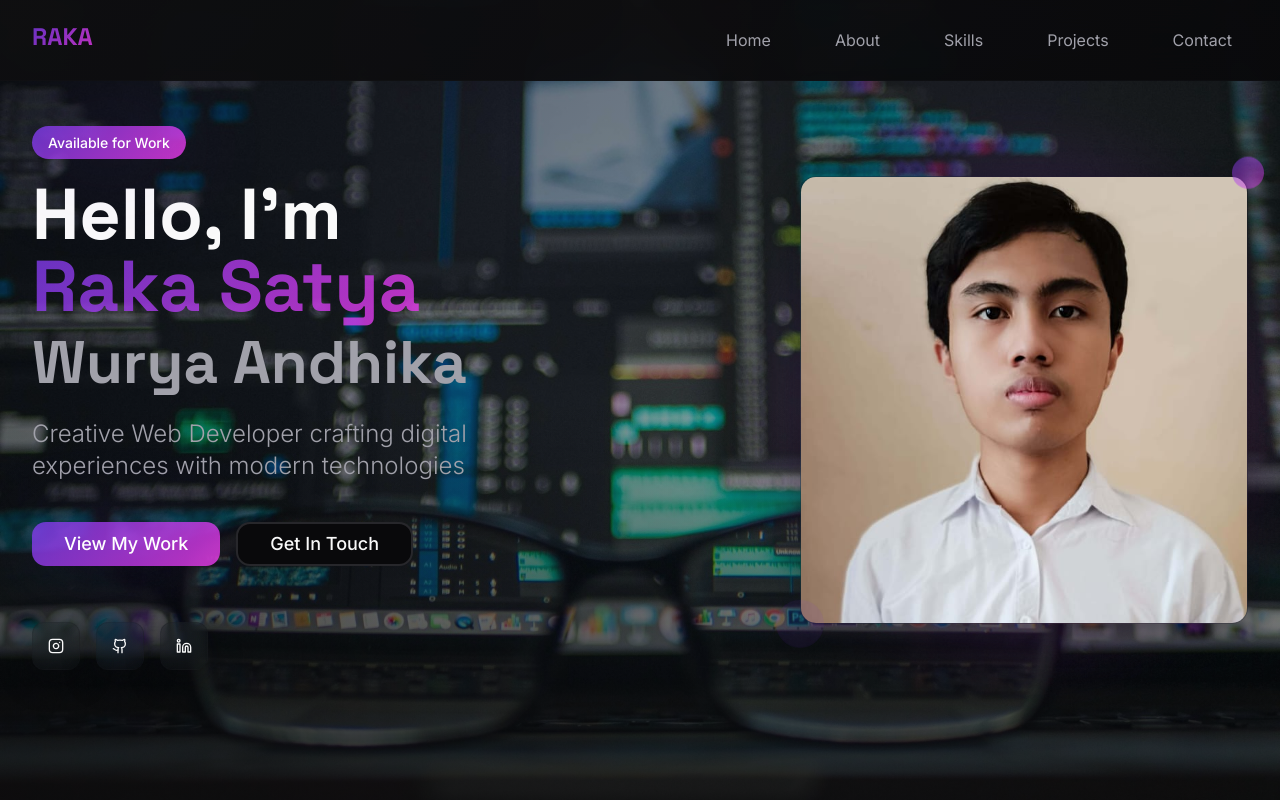
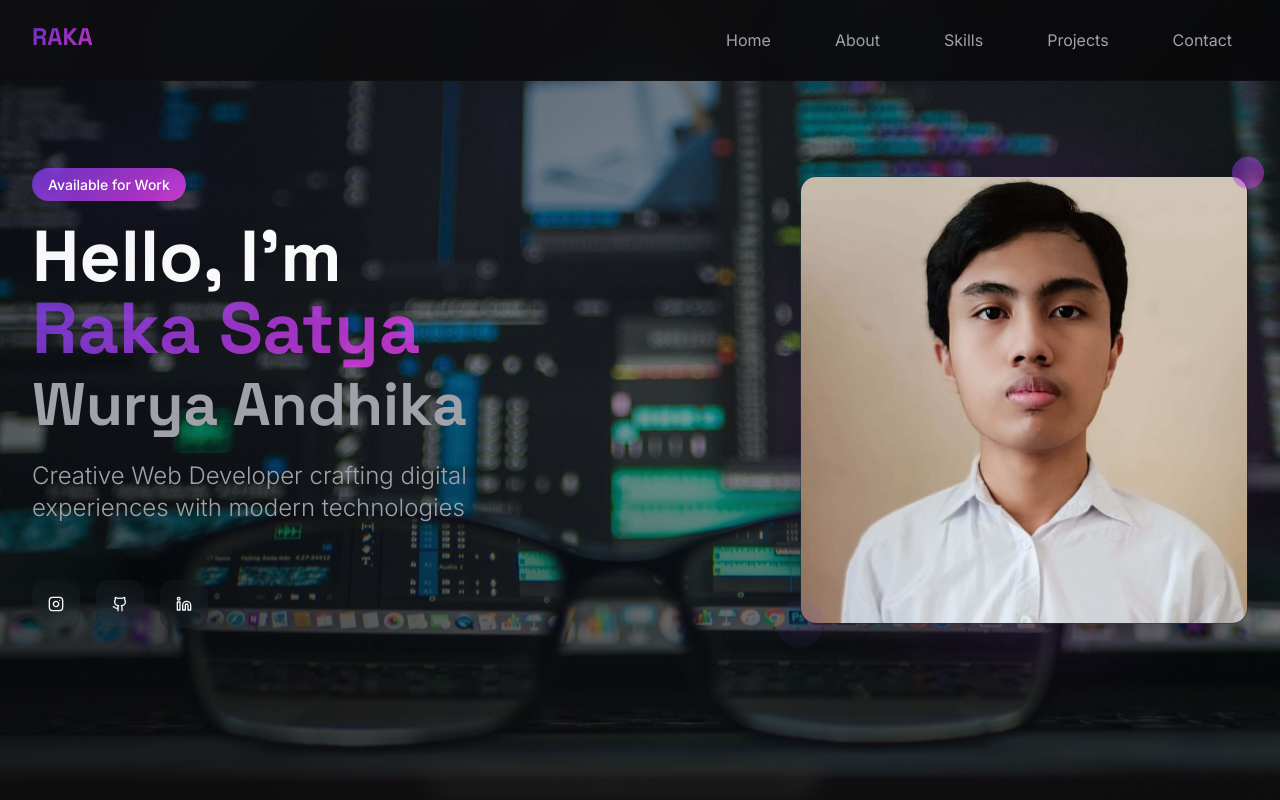
Before and after one commit to Zulu-01/raka-portfolio, a React (Vite) app: page / in a window 1280 px wide. Shown: the top 800 px of the page. Built offline with nearby package versions, Linux system fonts and the light colour scheme.

Commit message:
Remove buttons

```diff
--- a/src/components/Hero.tsx
+++ b/src/components/Hero.tsx
@@ -64,24 +64,6 @@ const Hero = () => {
               </p>
             </div>
 
-            {/* CTA Buttons */}
-            <div className="flex flex-col sm:flex-row gap-4">
-              <Button
-                size="lg"
-                className="bg-gradient-primary hover:opacity-90 text-white border-0 shadow-glow hover-lift px-8 py-4 text-lg font-medium"
-                onClick={() => scrollToSection('projects')}
-              >
-                View My Work
-              </Button>
-              <Button
-                variant="outline"
-                size="lg"
-                className="border-2 border-muted-foreground/20 hover:border-primary hover:bg-primary/5 hover-lift px-8 py-4 text-lg"
-                onClick={() => scrollToSection('contact')}
-              >
-                Get In Touch
-              </Button>
-            </div>
 
             {/* Social Links */}
             <div className="flex space-x-4 pt-4">
```
